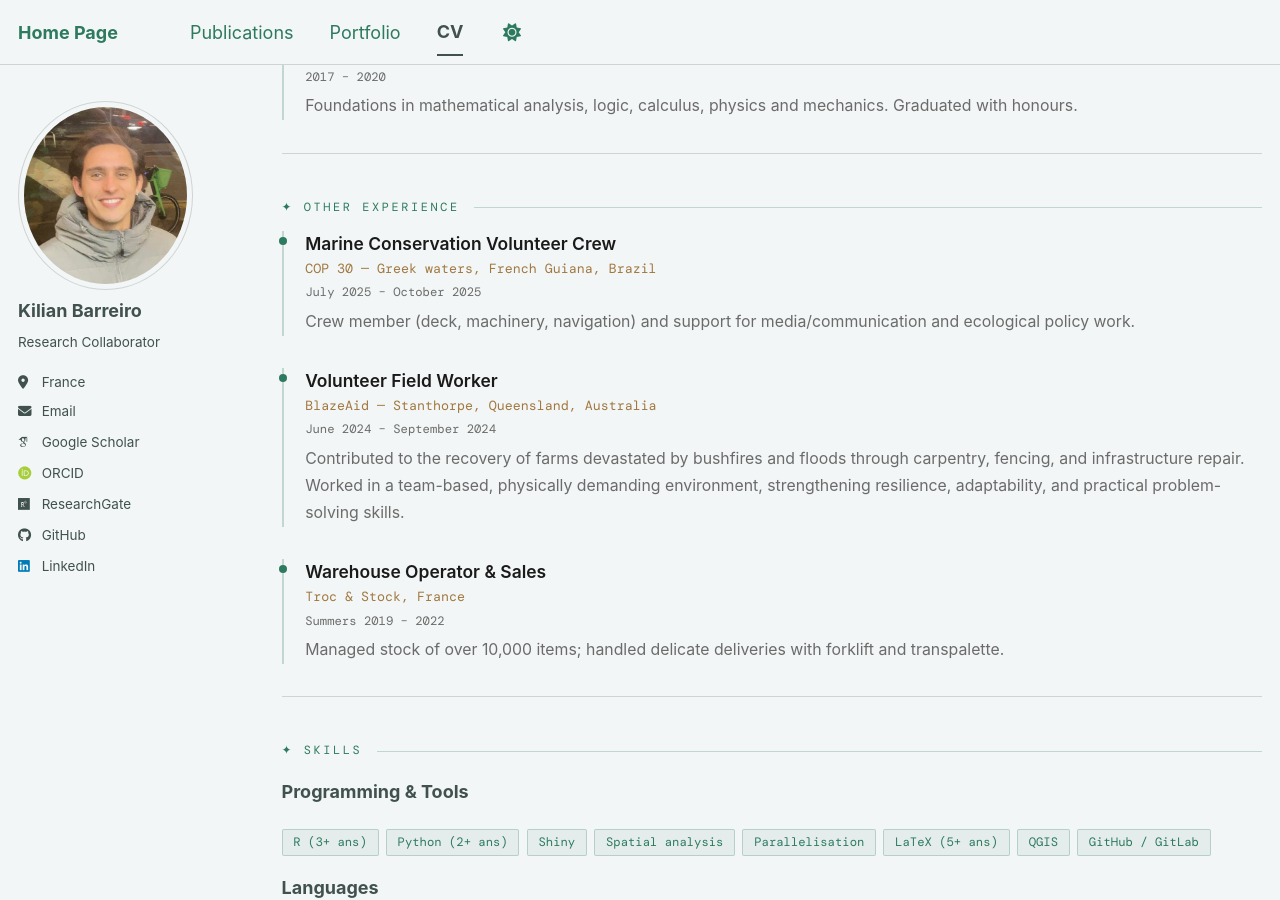
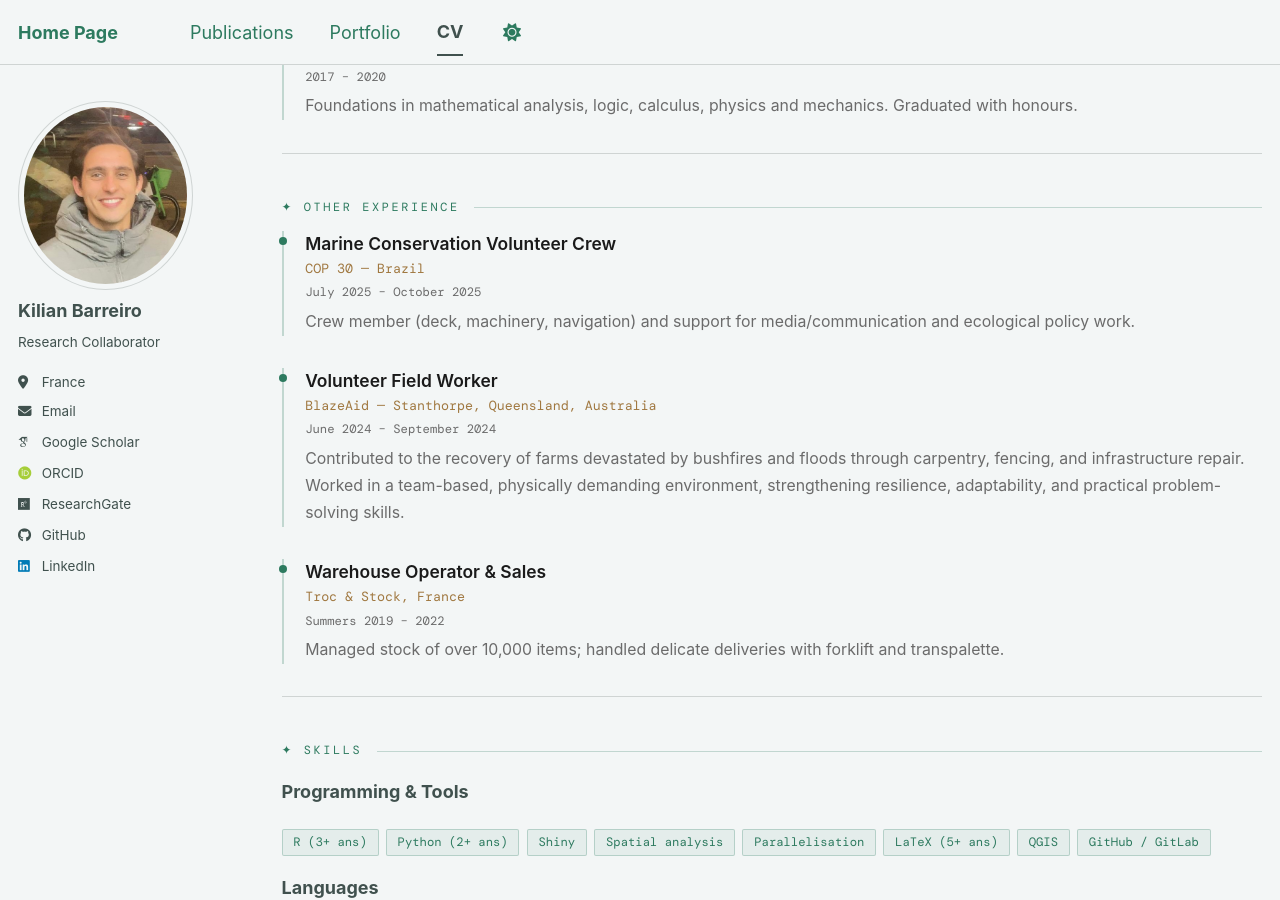
Before and after one commit to KilianBARREIRO/KilianBARREIRO.github.io, a Jekyll site: the page built from _pages/cv.md, in a window 1280 px wide and 900 px high, scrolled down 1100 px. Built offline with Jekyll 4.4.1, drawn with Linux system fonts in a browser that asks for light colours; some web fonts are replaced; a script bundle is joined from its source files by our own code; library files that are not in the unit come from our copies.

Commit message:
Update cv.md

```diff
--- a/_pages/cv.md
+++ b/_pages/cv.md
@@ -253,7 +253,7 @@ redirect_from:
 
 <div class="kb-timeline-item">
   <div class="kb-timeline-degree">Marine Conservation Volunteer Crew</div>
-  <div class="kb-timeline-institution">COP 30 — Greek waters, French Guiana, Brazil</div>
+  <div class="kb-timeline-institution">COP 30 — Brazil</div>
   <div class="kb-timeline-date">July 2025 – October 2025</div>
   <div class="kb-timeline-detail">
     Crew member (deck, machinery, navigation) and support for media/communication and ecological policy work.
```
